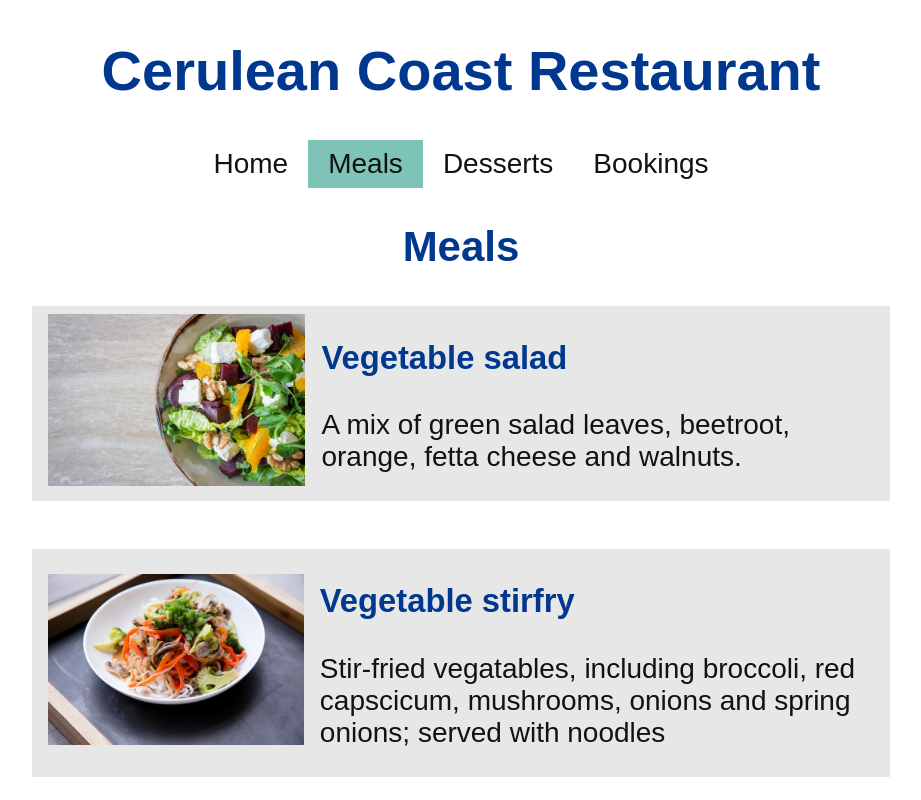
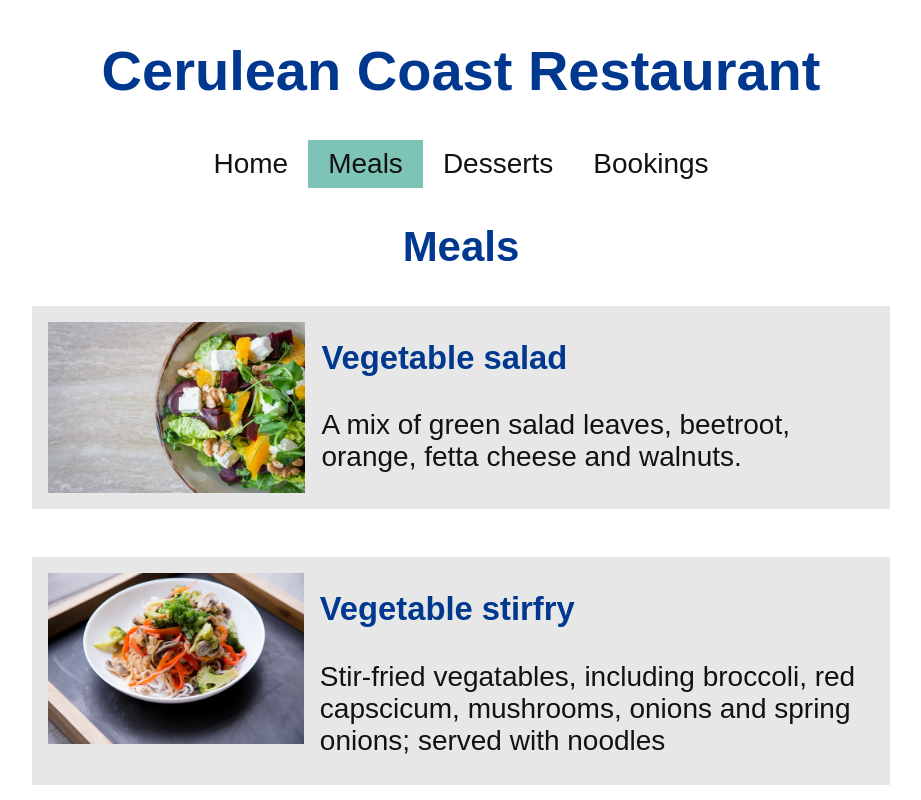
Before and after one commit to pennydrago/cerulean-coast, a React (Create React App) app: page /meals in a window 1280 px wide. Shown: the top 800 px of the page, without its empty margins (179-1100 px from the left). Built offline with nearby package versions, Linux system fonts and the light colour scheme.

Commit message:
Adjust style of food card images

```diff
--- a/src/components/App.css
+++ b/src/components/App.css
@@ -87,17 +87,17 @@ h1, h2, h3 {
 .food-card {
   background-color: #E7E7E7;
   display: flex;
-  align-items: center;
   margin: 0rem 0rem 3rem;
 }
 
 .food-image {
   max-width: 30%;
-  padding: 0 1rem;
+  padding: 1rem;
 }
 
 .food-image img {
  max-width: 100%;
+ vertical-align: middle;
  }
 
 .food-info {
```
